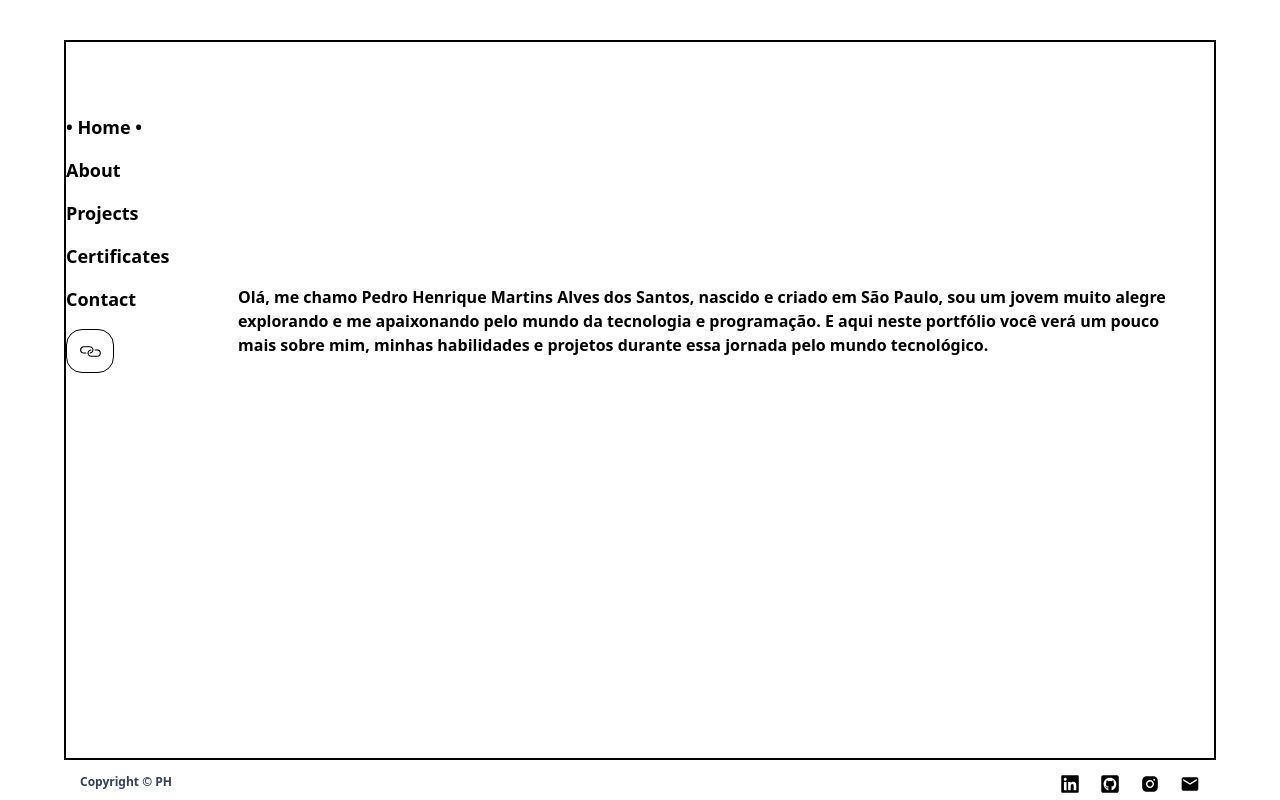
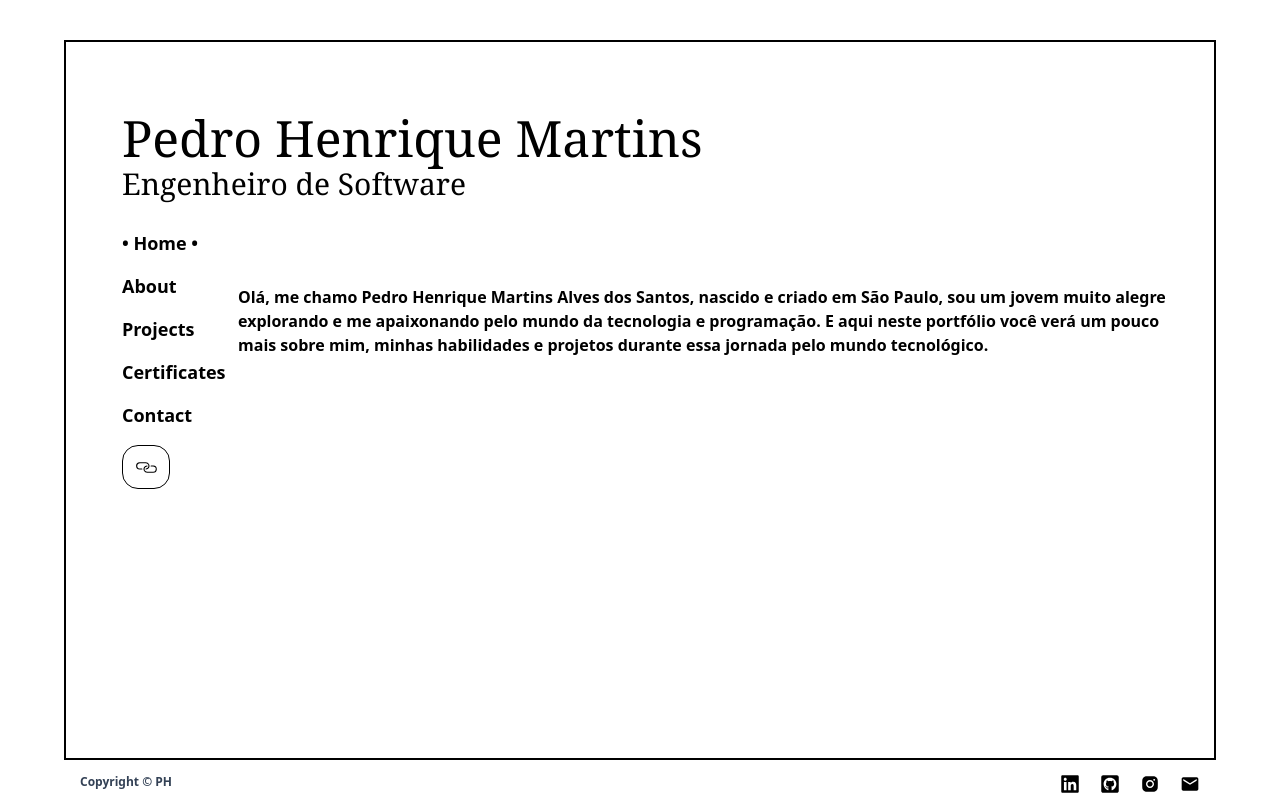
Before and after one commit to pedrohmartinsa/portfolioo, a React (Vite) app in the folder portfolio/: page / in a window 1280 px wide. Built offline with nearby package versions, Linux system fonts and the light colour scheme.

Commit message:
voltei como estava antes

```diff
--- a/portfolio/src/Components/Nav.jsx
+++ b/portfolio/src/Components/Nav.jsx
@@ -7,6 +7,13 @@ export default function Nav() {
 
     return(
         <>
+        <div className="ml-4 md:p-10">
+
+            <div className="flex flex-col gap-4">
+                <h1 className="text-2xl md:text-[50px] font-serif">Pedro Henrique Martins</h1>
+                <h2 className="text-xl md:text-[30px] font-serif">Engenheiro de Software</h2>
+            </div>
+
             <div className="flex flex-col w-24 text-[12px] md:text-[18px] font-bold mt-8 gap-4 transition-all duration-300">
                 <NavLink className='md:hover:text-slate-500' to='/'>Home</NavLink>
                 <NavLink className='md:hover:text-slate-500' to='about'>About</NavLink>
@@ -17,6 +24,9 @@ export default function Nav() {
                         <CiLink size={25}/>
                 </a>
             </div>
+        </div>
+
+
         </>
     )
 }
```
